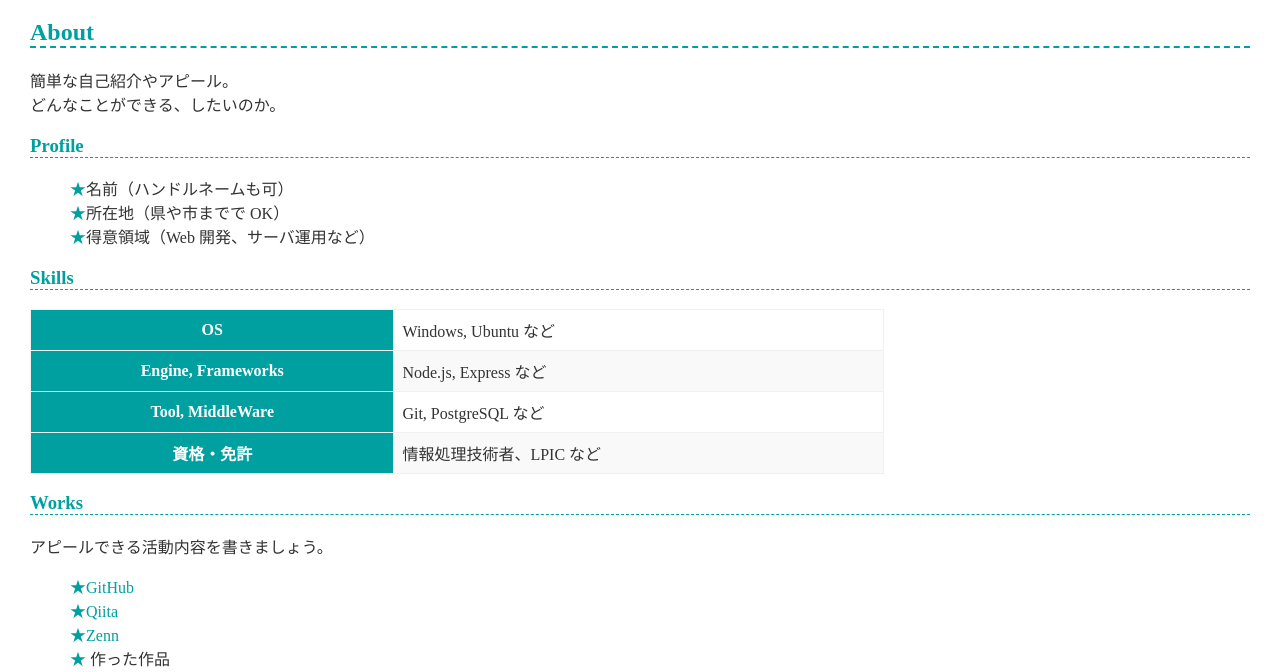
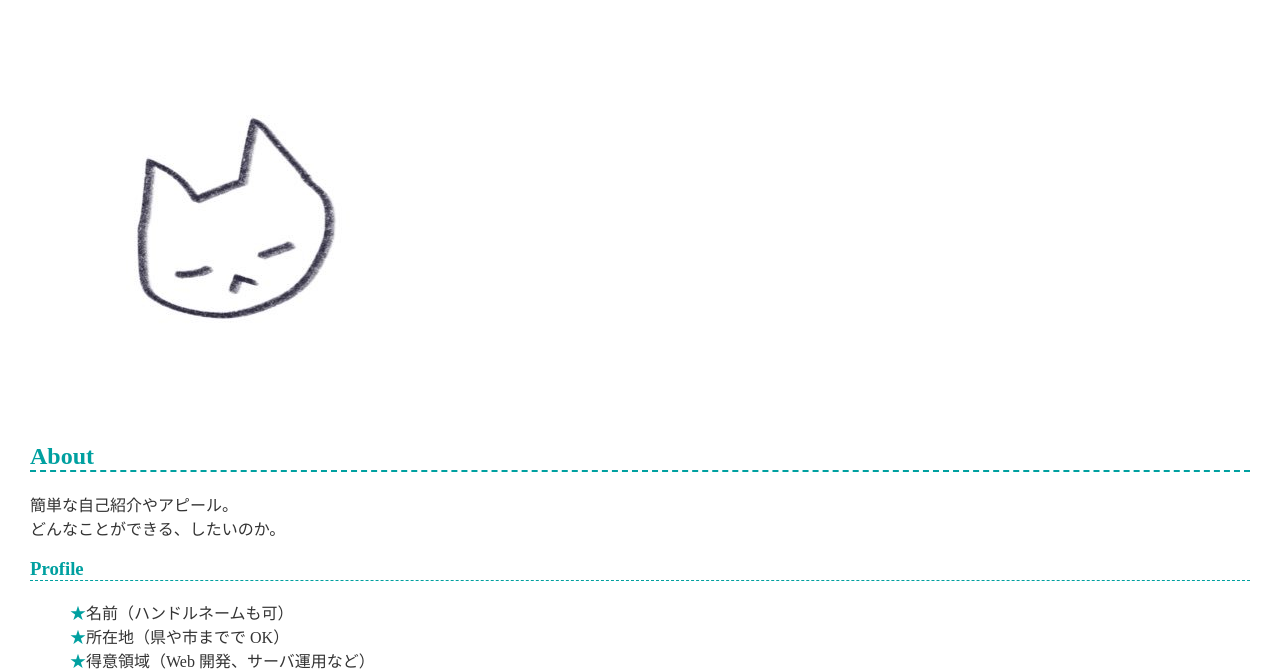
Before and after one commit to shiari-06/shiari-06.githab.io, a plain HTML site: page index.html in a window 1280 px wide. Shown: the part 103-775 px from the top of the page. Drawn offline with Linux system fonts and the light colour scheme.

Commit message:
画像の追加

```diff
--- a/index.html
+++ b/index.html
@@ -8,7 +8,7 @@
   </head>
   <body>
     <h1>犬見</h1>
-
+      <img src="IMG_0682.jpg">
     <h2>About</h2>
     <p>
       簡単な自己紹介やアピール。<br>
```
